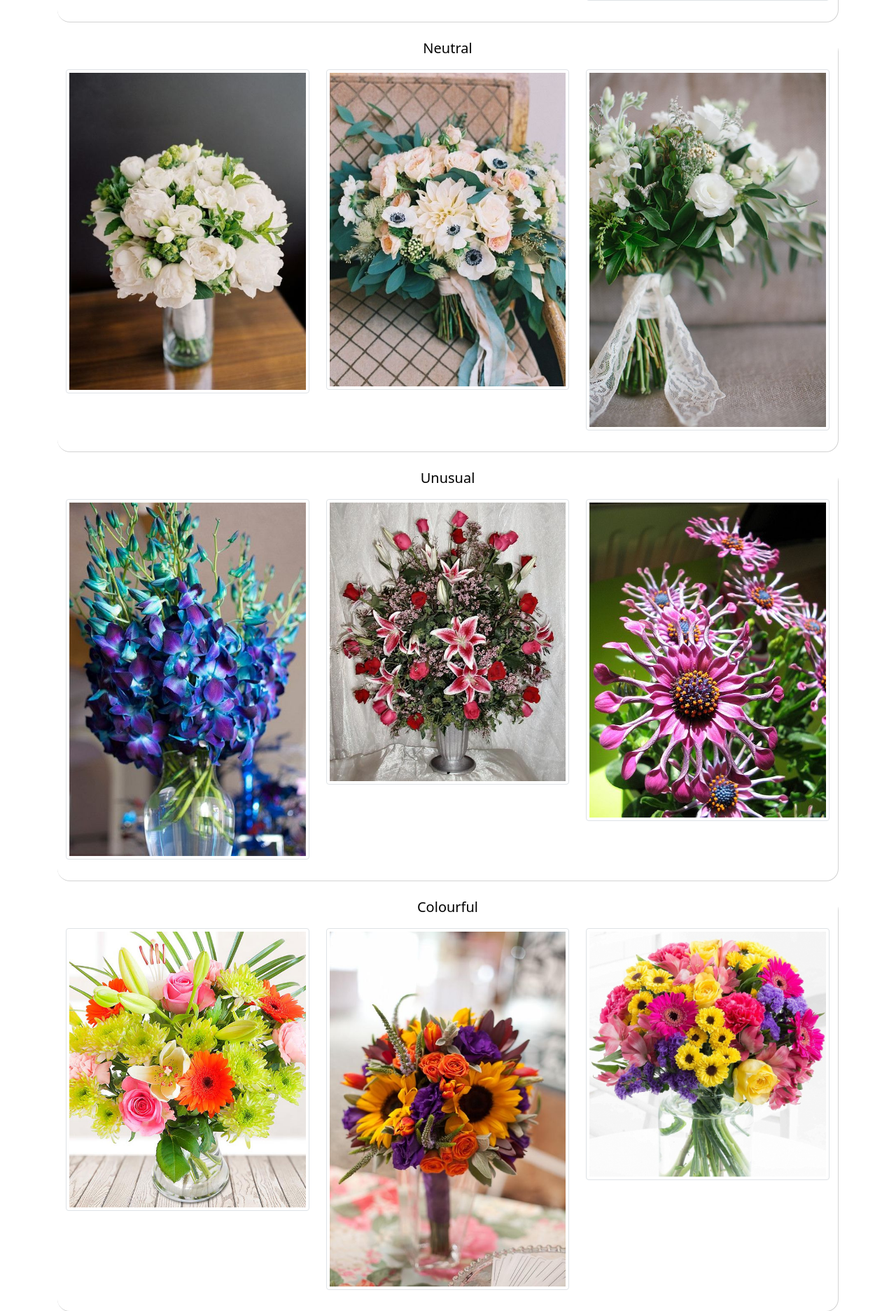
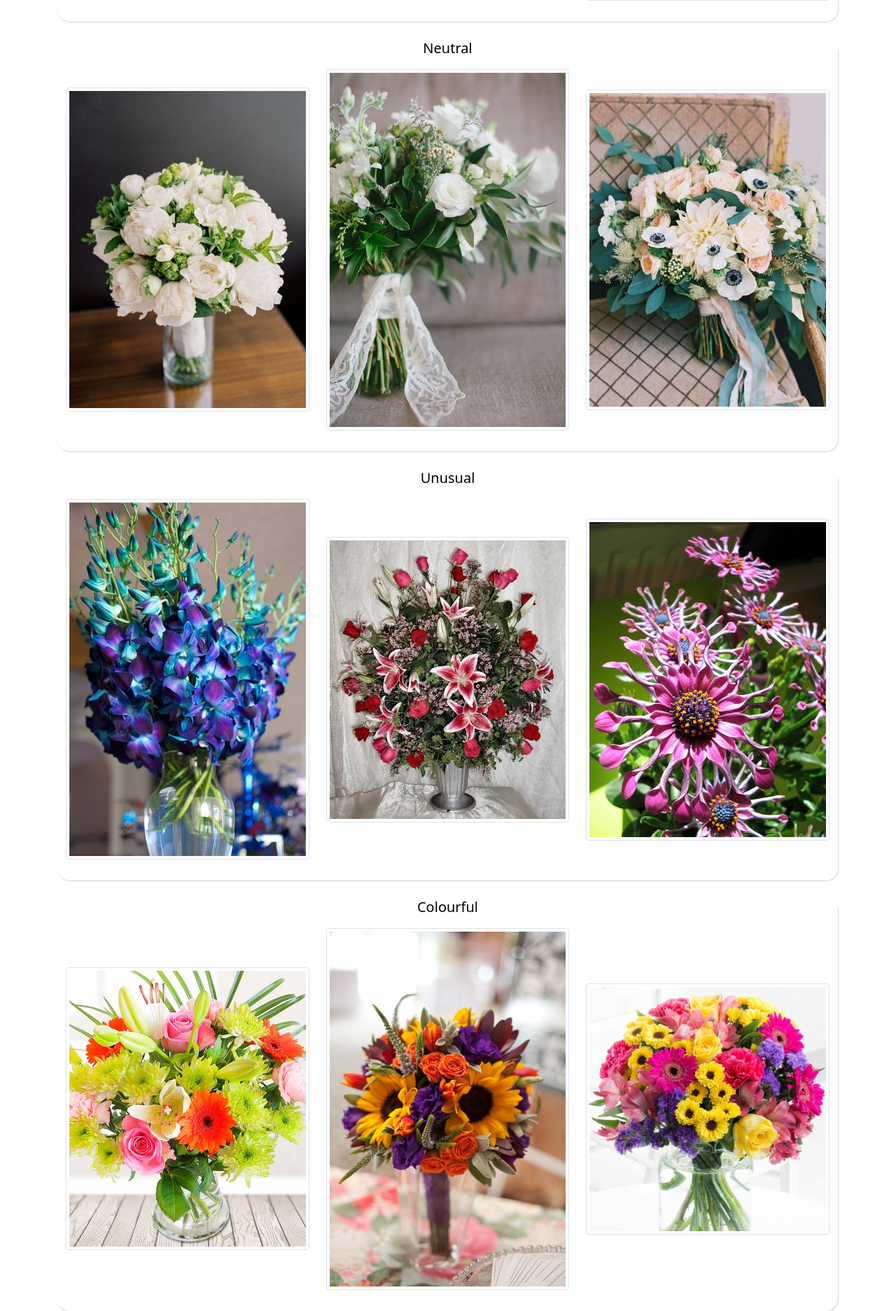
Before and after one commit to jbar173/Storefront, a Django app: page /products/range/ in a window 1280 px wide. Shown: the part 1759-3632 px from the top of the page at 70% size. Run offline with Django 3.2, Linux system fonts and the light colour scheme; some libraries are stand-ins or nearby versions; some web fonts are replaced.

Commit message:
'final-css'

```diff
--- a/storefront/accounts/forms.py
+++ b/storefront/accounts/forms.py
@@ -34,6 +34,6 @@ class EditAccountForm(forms.ModelForm):
         model = Account
         fields = ['first_name','surname','billing_address','delivery_address']
         widgets = {
-            'billing_address': forms.Textarea(attrs={'rows':5}),
-            'delivery_address': forms.Textarea(attrs={'rows':5}),
+            'billing_address': forms.Textarea(attrs={'rows':5,}),
+            'delivery_address': forms.Textarea(attrs={'rows':5,}),
         }
--- a/storefront/basket/templates/basket/basket_detail.html
+++ b/storefront/basket/templates/basket/basket_detail.html
@@ -4,7 +4,7 @@
 <br><br>
 <div class="container">
   <div class="row text-cen cen">
-    <div class="col-lg-6 mx-auto col-md-12 col-sm-12 col-xs-6 pale-image thumb-border-full">
+    <div class="col-lg-6 mx-auto col-md-12 col-sm-12 col-xs-12 pale-image thumb-border-full">
 
         <br><br>
         <h3 class="tb_title_b">{{user.customer_basket}}</h3>
--- a/storefront/basket/templates/basket/basket_temp.html
+++ b/storefront/basket/templates/basket/basket_temp.html
@@ -6,7 +6,7 @@
 <br>
 <div class="container">
   <div class="row text-cen cen">
-    <div class="col-lg-6 mx-auto col-md-12 col-sm-12 col-xs-6 pale-image thumb-border-full">
+    <div class="col-lg-6 mx-auto col-md-12 col-sm-12 col-xs-12 pale-image thumb-border-full">
         <br><br>
         <h4>Your basket is empty.</h4>
         <br><br>
--- a/storefront/orders/templates/orders/create_order.html
+++ b/storefront/orders/templates/orders/create_order.html
@@ -4,7 +4,7 @@
 
 <div class="container">
   <div class="row text-cen cen">
-    <div class="col-lg-6 col-sm-12 col-xs-6 pale-image thumb-border-full">
+    <div class="col-lg-6 mx-auto col-sm-12 col-xs-12 pale-image thumb-border-full">
 
         <br><br><br>
         <h3 class="tb_title">Confirm purchase</h3>
--- a/storefront/orders/templates/orders/order_detail.html
+++ b/storefront/orders/templates/orders/order_detail.html
@@ -4,7 +4,7 @@
 
 <div class="container">
   <div class="row text-cen cen">
-    <div class="col-lg-6 col-sm-12 col-xs-6 pale-image thumb-border-full">
+    <div class="col-lg-6 mx-auto col-sm-12 col-xs-12 pale-image thumb-border-full">
 
         <br><br><br>
         <h2>Thank you for your order.</h2>
--- a/storefront/products/templates/products/basket_bouquet_detail.html
+++ b/storefront/products/templates/products/basket_bouquet_detail.html
@@ -2,9 +2,10 @@
 
 {% block content_block %}
 
+<br>
 <div class="container">
   <div class="row text-cen cen">
-    <div class="col-lg-6 col-sm-6 col-xs-6 pale-image thumb-border-full">
+    <div class="col-lg-6 col-md-12 mx-auto col-sm-12 col-xs-12 pale-image thumb-border-full">
       <br><br>
         <h3 class="tb_title">Your bouquet:</h3>
           <br><br><br>
--- a/storefront/products/templates/products/range_home.html
+++ b/storefront/products/templates/products/range_home.html
@@ -8,29 +8,29 @@
 
 <div class="container">
 
-  <div class="row thumb-border-rng">
+  <div class="row thumb-border-rng range-flex">
       <button class="rng-button" style="border:white;padding-bottom:10px;" type="button">
         <a class="lnk" href="{% url 'range_products:range_list' range_name='wild'%}">
         <h5 class="cen">Wild</h5></a>
       </button>
-      <div class="col-lg-4 col-sm-4 col-xs-6 text-cen">
+          <div class="col-lg-4 col-sm-4 col-xs-6 text-cen rng cen">
             <div>
               <a href="{% url 'range_products:range_list' range_name='wild'%}">
-          <img class="img-thumbnail img-fluid" src="{% static "images/range/Wild.jpg" %}" alt="Error loading photo" href="{% url 'range_products:range_list' range_name='wild' %}">
+              <img class="img-thumbnail img-fluid rng" src="{% static "images/range/Wild.jpg" %}" alt="Error loading photo" href="{% url 'range_products:range_list' range_name='wild' %}">
               </a>
             </div>
           </div>
-      <div class="col-lg-4 col-sm-4 col-xs-6 text-cen">
+          <div class="col-lg-4 col-sm-4 col-xs-6 text-cen rng cen">
             <div>
               <a href="{% url 'range_products:range_list' range_name='wild'%}">
-          <img class="img-thumbnail img-fluid" src="{% static "images/range/Wild colour crop.jpg" %}" alt="Error loading photo">
+              <img class="img-thumbnail img-fluid rng" src="{% static "images/range/Wild colour crop.jpg" %}" alt="Error loading photo">
               </a>
             </div>
           </div>
-      <div class="col-lg-4 col-sm-4 col-xs-6 text-cen">
+          <div class="col-lg-4 col-sm-4 col-xs-6 text-cen rng cen">
             <div>
               <a href="{% url 'range_products:range_list' range_name='wild'%}">
-          <img class="img-thumbnail img-fluid" src="{% static "images/range/Wild blues.jpg" %}" alt="Error loading photo">
+              <img class="img-thumbnail img-fluid rng" src="{% static "images/range/Wild blues.jpg" %}" alt="Error loading photo">
               </a>
             </div>
           </div>
@@ -38,29 +38,29 @@
 
   <br>
 
-  <div class="row thumb-border-rng">
+  <div class="row thumb-border-rng range-flex">
       <button class="rng-button" style="border:white;padding-bottom:10px;" type="button">
         <a class="lnk" href="{% url 'range_products:range_list' range_name='Valentines' %}">
           <h5 class="cen">Valentines</h5></a>
       </button>
-      <div class="col-lg-4 col-sm-4 col-xs-6">
+          <div class="col-lg-4 col-sm-4 col-xs-6 rng cen">
             <div>
               <a href="{% url 'range_products:range_list' range_name='Valentines' %}">
-          <img class="img-thumbnail img-fluid" src="{% static "images/range/Valentines3.jpg" %}" alt="Error loading photo">
+              <img class="img-thumbnail img-fluid rng" src="{% static "images/range/Valentines3.jpg" %}" alt="Error loading photo">
               </a>
             </div>
           </div>
-      <div class="col-lg-4 col-sm-4 col-xs-6">
+          <div class="col-lg-4 col-sm-4 col-xs-6 rng cen">
             <div>
               <a href="{% url 'range_products:range_list' range_name='Valentines' %}">
-          <img class="img-thumbnail img-fluid" src="{% static "images/range/Valentines1.jpg" %}" alt="Error loading photo">
+              <img class="img-thumbnail img-fluid rng" src="{% static "images/range/Valentines1.jpg" %}" alt="Error loading photo">
               </a>
             </div>
           </div>
-      <div class="col-lg-4 col-sm-4 col-xs-6">
+          <div class="col-lg-4 col-sm-4 col-xs-6 rng cen">
             <div>
               <a href="{% url 'range_products:range_list' range_name='Valentines' %}">
-          <img class="img-thumbnail img-fluid" src="{% static "images/range/Valentines2crop.jpg" %}" alt="Error loading photo">
+              <img class="img-thumbnail img-fluid rng" src="{% static "images/range/Valentines2crop.jpg" %}" alt="Error loading photo">
               </a>
             </div>
           </div>
@@ -68,29 +68,29 @@
 
   <br>
 
-  <div class="row thumb-border-rng">
+  <div class="row thumb-border-rng range-flex">
         <button class="rng-button" style="border:white;padding-bottom:10px;" type="button">
           <a class="lnk" href="{% url 'range_products:range_list' range_name='neutral' %}">
           <h5 class="cen">Neutral</h5></a>
         </button>
-      <div class="col-lg-4 col-sm-4 col-xs-6">
+          <div class="col-lg-4 col-sm-4 col-xs-6 rng cen">
               <div>
                 <a href="{% url 'range_products:range_list' range_name='neutral' %}">
-            <img class="img-thumbnail img-fluid" src="{% static "images/range/neutral5.jpg" %}" alt="Error loading photo">
+                <img class="img-thumbnail img-fluid rng" src="{% static "images/range/neutral5.jpg" %}" alt="Error loading photo">
                 </a>
               </div>
             </div>
-      <div class="col-lg-4 col-sm-4 col-xs-6">
+          <div class="col-lg-4 col-sm-4 col-xs-6 rng cen">
               <div>
                 <a href="{% url 'range_products:range_list' range_name='neutral' %}">
-            <img class="img-thumbnail img-fluid" src="{% static "images/range/neutral3.jpg" %}" alt="Error loading photo">
+                <img class="img-thumbnail img-fluid rng" src="{% static "images/range/neutral4.jpg" %}" alt="Error loading photo">
                 </a>
               </div>
           </div>
-      <div class="col-lg-4 col-sm-4 col-xs-6">
+          <div class="col-lg-4 col-sm-4 col-xs-6 rng cen">
               <div>
                 <a href="{% url 'range_products:range_list' range_name='neutral' %}">
-            <img class="img-thumbnail img-fluid" src="{% static "images/range/neutral4.jpg" %}" alt="Error loading photo">
+                <img class="img-thumbnail img-fluid rng" src="{% static "images/range/neutral3.jpg" %}" alt="Error loading photo">
                 </a>
               </div>
             </div>
@@ -98,29 +98,29 @@
 
   <br>
 
-  <div class="row thumb-border-rng">
+  <div class="row thumb-border-rng range-flex">
       <button class="rng-button" style="border:white;padding-bottom:10px;" type="button">
         <a class="lnk" href="{% url 'range_products:range_list' range_name='unusual' %}">
           <h5 class="cen">Unusual</h5></a>
       </button>
-      <div class="col-lg-4 col-sm-4 col-xs-6">
+      <div class="col-lg-4 col-sm-4 col-xs-6 rng cen">
         <div>
           <a href="{% url 'range_products:range_list' range_name='unusual' %}">
-          <img class="img-thumbnail img-fluid" src="{% static "images/range/unusual1.jpg" %}" alt="Error loading photo">
+          <img class="img-thumbnail img-fluid rng" src="{% static "images/range/unusual1.jpg" %}" alt="Error loading photo">
           </a>
         </div>
       </div>
-      <div class="col-lg-4 col-sm-4 col-xs-6">
+      <div class="col-lg-4 col-sm-4 col-xs-6 rng cen">
         <div>
           <a href="{% url 'range_products:range_list' range_name='unusual' %}">
-          <img class="img-thumbnail img-fluid" src="{% static "images/range/unusual3.jpg" %}" alt="Error loading photo">
+          <img class="img-thumbnail img-fluid rng" src="{% static "images/range/unusual3.jpg" %}" alt="Error loading photo">
           </a>
         </div>
       </div>
-      <div class="col-lg-4 col-sm-4 col-xs-6">
+      <div class="col-lg-4 col-sm-4 col-xs-6 rng cen">
         <div>
           <a href="{% url 'range_products:range_list' range_name='unusual' %}">
-          <img class="img-thumbnail img-fluid" src="{% static "images/range/unusual2.jpg" %}" alt="Error loading photo">
+          <img class="img-thumbnail img-fluid rng" src="{% static "images/range/unusual2.jpg" %}" alt="Error loading photo">
           </a>
         </div>
       </div>
@@ -128,29 +128,29 @@
 
   <br>
 
-  <div class="row thumb-border-rng">
+  <div class="row thumb-border-rng range-flex">
       <button class="rng-button" style="border:white;padding-bottom:10px;" type="button">
         <a class="lnk" href="{% url 'range_products:range_list' range_name='colourful' %}">
           <h5 class="cen">Colourful</h5></a>
       </button>
-      <div class="col-lg-4 col-sm-4 col-xs-6">
+      <div class="col-lg-4 col-sm-4 col-xs-6 rng cen">
         <div>
           <a href="{% url 'range_products:range_list' range_name='colourful' %}">
-          <img class="img-thumbnail img-fluid" src="{% static "images/range/colourful2.jpg" %}" alt="Error loading photo">
+          <img class="img-thumbnail img-fluid rng" src="{% static "images/range/colourful2.jpg" %}" alt="Error loading photo">
           </a>
         </div>
       </div>
-      <div class="col-lg-4 col-sm-4 col-xs-6">
+      <div class="col-lg-4 col-sm-4 col-xs-6 rng cen">
         <div>
           <a href="{% url 'range_products:range_list' range_name='colourful' %}">
-          <img class="img-thumbnail img-fluid" src="{% static "images/range/colourful5.jpg" %}" alt="Error loading photo">
+          <img class="img-thumbnail img-fluid rng" src="{% static "images/range/colourful5.jpg" %}" alt="Error loading photo">
           </a>
         </div>
       </div>
-      <div class="col-lg-4 col-sm-4 col-xs-6">
+      <div class="col-lg-4 col-sm-4 col-xs-6 rng cen">
         <div>
           <a href="{% url 'range_products:range_list' range_name='colourful' %}">
-          <img class="img-thumbnail img-fluid" src="{% static "images/range/colourful6.jpg" %}" alt="Error loading photo">
+          <img class="img-thumbnail img-fluid rng" src="{% static "images/range/colourful6.jpg" %}" alt="Error loading photo">
           </a>
         </div>
       </div>
--- a/storefront/range_products/templates/range_products/create_range_bouquet.html
+++ b/storefront/range_products/templates/range_products/create_range_bouquet.html
@@ -1,10 +1,10 @@
 {% extends 'site_base.html' %}
 
 {% block content_block %}
-
+<br><br>
 <div class="container">
   <div class="row text-cen cen">
-    <div class="col-lg-6 col-sm-6 col-xs-6 pale-image thumb-border-full">
+    <div class="col-lg-6 mx-auto col-sm-12 col-xs-12 pale-image thumb-border-full">
         <br><br><br>
 
     {% if user.is_authenticated %}
--- a/storefront/range_products/templates/range_products/range_products_list.html
+++ b/storefront/range_products/templates/range_products/range_products_list.html
@@ -12,13 +12,14 @@
         <img class="img-thumbnail img-fluid" src="{{x.r_bouquet.image.url}}" alt="Error loading photo">
       </div>
       <div class="col-lg-6 col-sm-6 col-xs-6">
+        <br>
         <h5 class='cen'>{{x.r_bouquet|title}}</h5>
         <p class='cen'>£{{x.r_bouquet.price|title}}</p>
 
           <a class="btn btn-outline-success btn-sm cen text-cen"
           href="{% url 'range_products:create_one' slug=x.r_bouquet.slug range_name=x.name %}">
           Add to basket</a>
-          <br><br>
+          <br><br><br>
 
       </div>
     </div>
--- a/storefront/static/css/css_master.css
+++ b/storefront/static/css/css_master.css
@@ -193,7 +193,13 @@
   border-radius: 10px;
 }
 
-.orders{
+.flexs{
+  display: flex;
+}
+
+.start{
+  align-self: start;
+  align-content: center;
   display: inline;
 }
 
@@ -202,3 +208,27 @@
   width: 200px;
   border: 3px dashed lightgrey;
 }
+
+.border-edit td{
+  border: 3px dashed pink;
+  text-align: left;
+  padding-left: 40px;
+  padding-right: 40px;
+  padding-top: 0px;
+  padding-bottom: 25px;
+}
+
+.marg{
+  margin-bottom: 20px;
+}
+
+.range-flex{
+  display: flex;
+}
+.rng{
+  align-self: center;
+  align-content: center;
+  justify-content: center;
+  align-items: center;
+  display: inline;
+}
--- a/storefront/themed_products/templates/themed_products/basket_tbouquet_detail.html
+++ b/storefront/themed_products/templates/themed_products/basket_tbouquet_detail.html
@@ -6,7 +6,7 @@
 <br><br>
 <div class="container">
   <div class="row text-cen cen">
-    <div class="col-lg-6 mx-auto col-md-12 col-sm-12 col-xs-6 pale-image thumb-border-full">
+    <div class="col-lg-6 mx-auto col-md-12 col-sm-12 col-xs-12 pale-image thumb-border-full">
         <br><br><br>
         <h5 class="tb_title">Your bouquet:</h5>
         <br><br>
--- a/storefront/themed_products/templates/themed_products/themed_detail.html
+++ b/storefront/themed_products/templates/themed_products/themed_detail.html
@@ -6,7 +6,7 @@
 <br><br>
 <div class="container-fluid">
   <div class="row text-cen cen">
-    <div class="col-lg-6 mx-auto col-sm-12 col-xs-12 pale-image text-cen">
+    <div class="col-lg-6 mx-auto col-md-12 col-sm-12 col-xs-12 pale-image text-cen">
       <br><br><br>
       <h4 class="tb_title">Your bouquet</h4>
       <br><br><br>
--- a/storefront/themed_products/templates/themed_products/update_random.html
+++ b/storefront/themed_products/templates/themed_products/update_random.html
@@ -6,7 +6,7 @@
 <br><br>
 <div class="container">
   <div class="row text-cen cen">
-    <div class="col-lg-6 mx-auto col-md-12 col-sm-12 col-xs-6 pale-image thumb-border-full">
+    <div class="col-lg-6 mx-auto col-md-12 col-sm-12 col-xs-12 pale-image thumb-border-full">
         <br><br><br>
           <h3>Let us design a bouquet for you!</h3>
           <br><br>
```
Also changed, not shown: storefront/accounts/templates/accounts/display_details.html (+46 -39 lines), storefront/db.sqlite3. Lines whose indentation alone changed are shown as unchanged.
